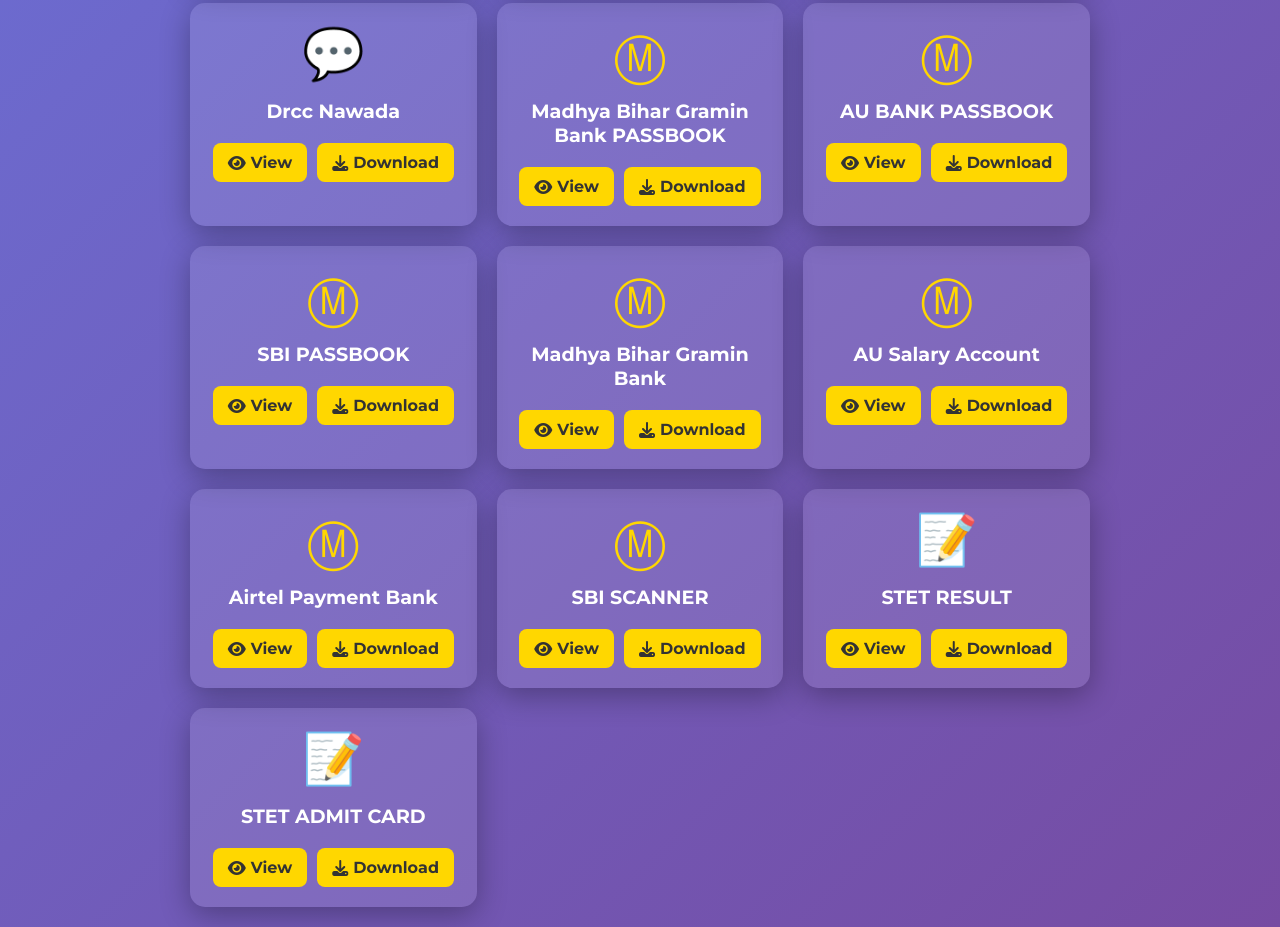
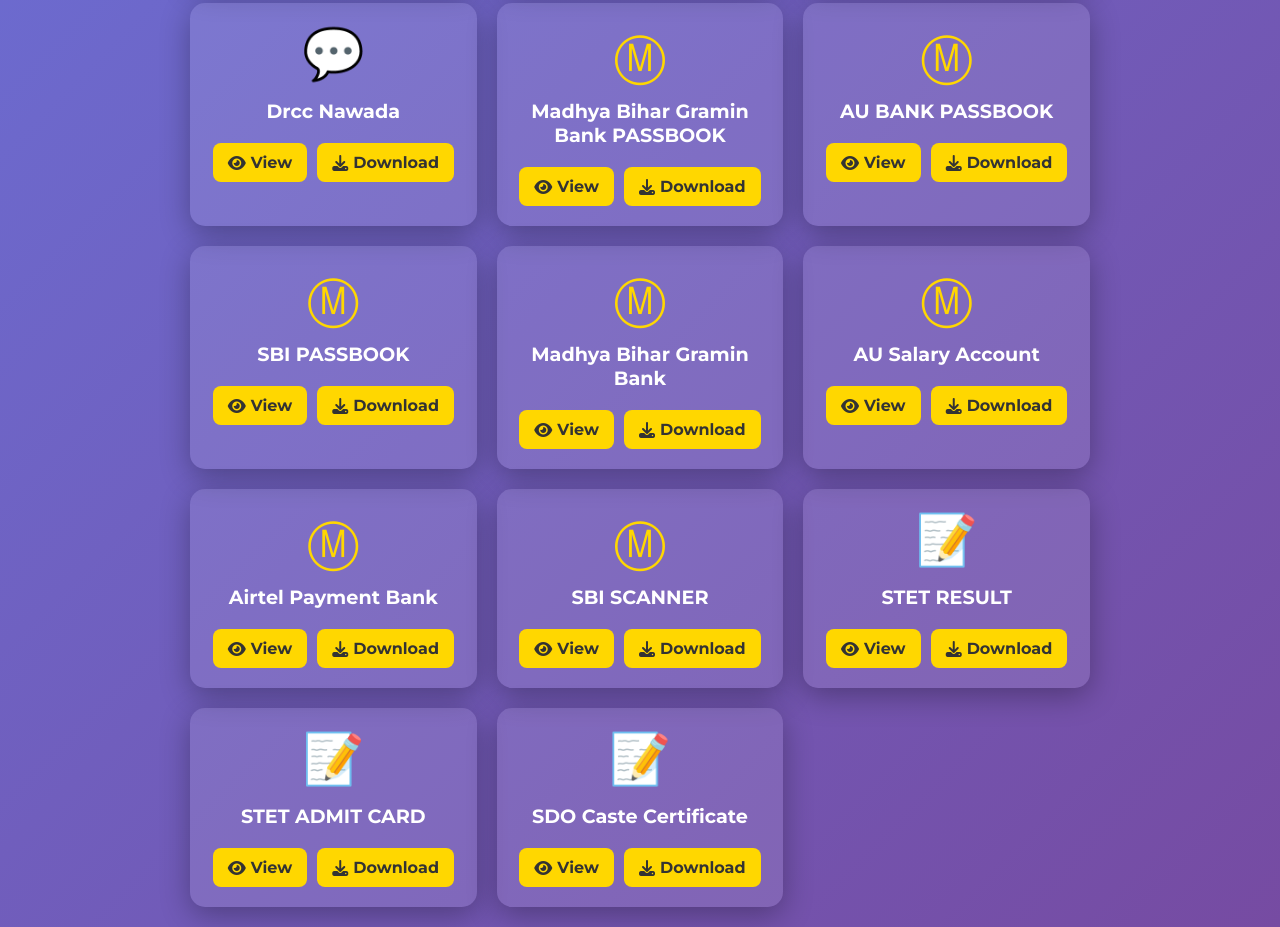
Before and after one commit to sonukumar3488/profile, a plain HTML site: page data.html in a window 1280 px wide. Shown: the part 1406-2333 px from the top of the page. Drawn offline with Linux system fonts and the light colour scheme.

Commit message:
Update data.html

```diff
--- a/data.html
+++ b/data.html
@@ -500,6 +500,22 @@
     </div>
 <!-- document end 2 -->
 
+    <!-- document end 3 -->
+     <!-- document  -->
+    <div class="doc-card">
+      <div class="doc-icon">📝</div>
+      <div class="doc-title">SDO Caste Certificate</div>
+      <div class="btn-group">
+        <a href="./Documents/SDO_Caste_Certificate.pdf" target="_blank" class="btn" onclick="showMessage('Viewed 12th Marksheet')">
+          <i class="fas fa-eye"></i> View
+        </a>
+        <a href="./Documents/12th_Markshsheet.pdf" download="./Documents/SDO_Caste_Certificate.pdf" class="btn" onclick="showMessage('Downloaded 12th Marksheet')">
+          <i class="fas fa-download"></i> Download
+        </a>
+      </div>
+    </div>
+<!-- document end 3 -->
+
   </section>
 
   <div class="message" id="message"></div>
```
